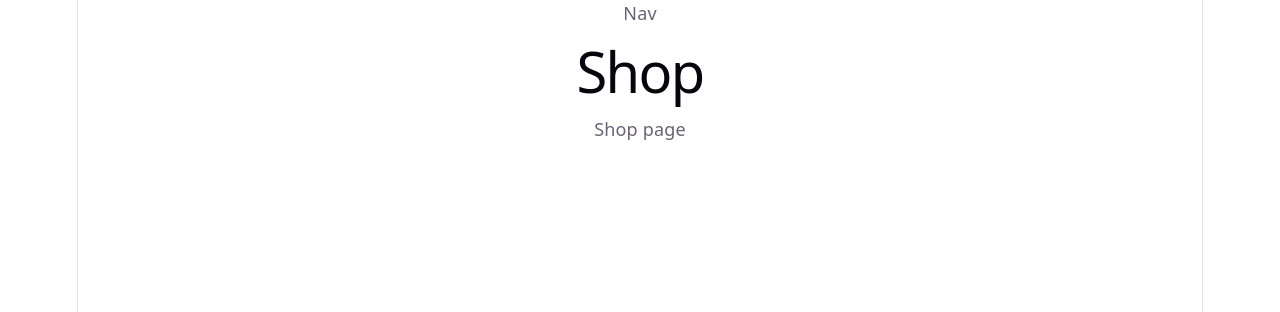
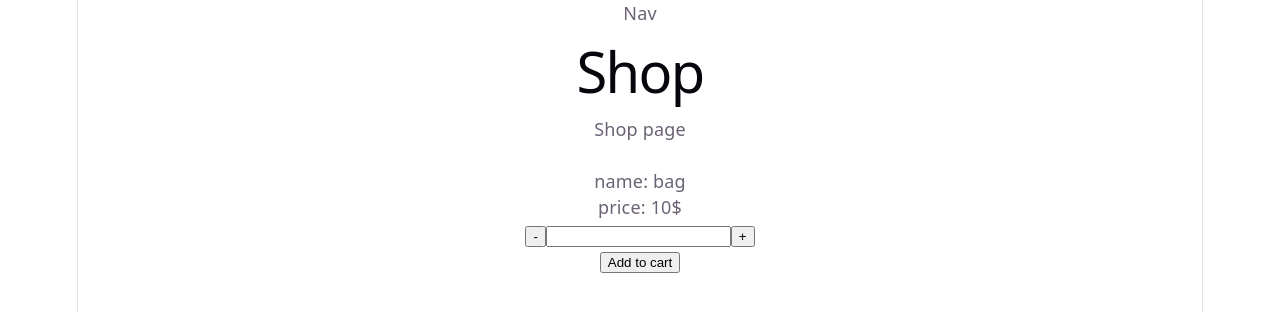
Before and after one commit to XAJX179/shopping-cart, a React (Vite) app: page /shop in a window 1280 px wide. Shown: the top 312 px of the page. Built offline with nearby package versions, Linux system fonts and the light colour scheme.

Commit message:
feat(app): add shop cards

```diff
--- a/src/Shop.jsx
+++ b/src/Shop.jsx
@@ -1,9 +1,14 @@
+import ShopCard from "./ShopCard";
+
 function Shop() {
   return (
-    <header>
-      <h1>Shop</h1>
-      <p>Shop page</p>
-    </header>
+    <>
+      <header>
+        <h1>Shop</h1>
+        <p>Shop page</p>
+      </header>
+      <ShopCard />
+    </>
   );
 }
 
--- /dev/null
+++ b/src/ShopCard.jsx
@@ -0,0 +1,18 @@
+function ShopCard() {
+  return (
+    <div className="card">
+      <img alt="" />
+      <p>name: bag</p>
+      <p>price: 10$</p>
+      <label htmlFor="item1count"></label>
+      <div className="count">
+        <button>-</button>
+        <input type="text" name="numOfItems1" id="item1count" />
+        <button>+</button>
+      </div>
+      <button>Add to cart</button>
+    </div>
+  );
+}
+
+export default ShopCard;
```
